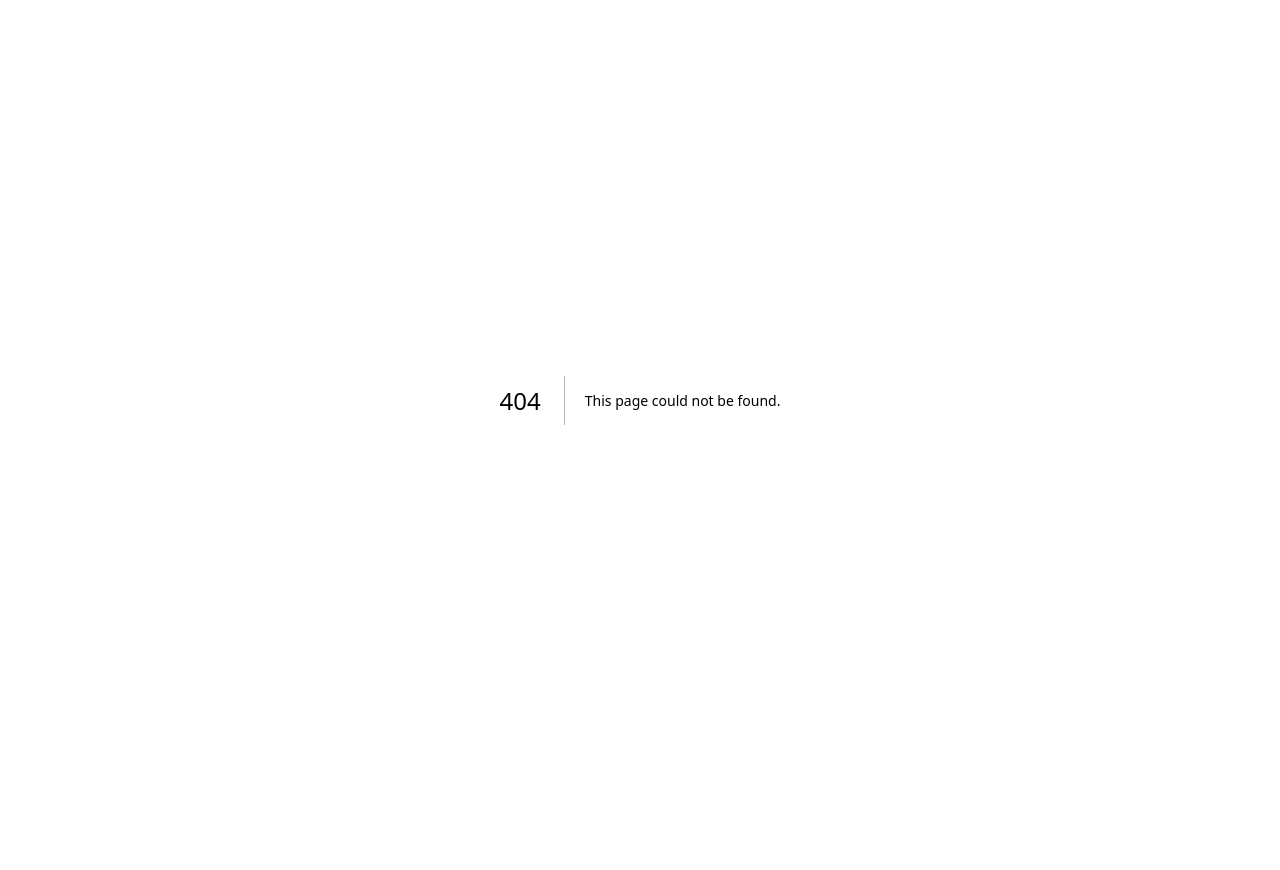
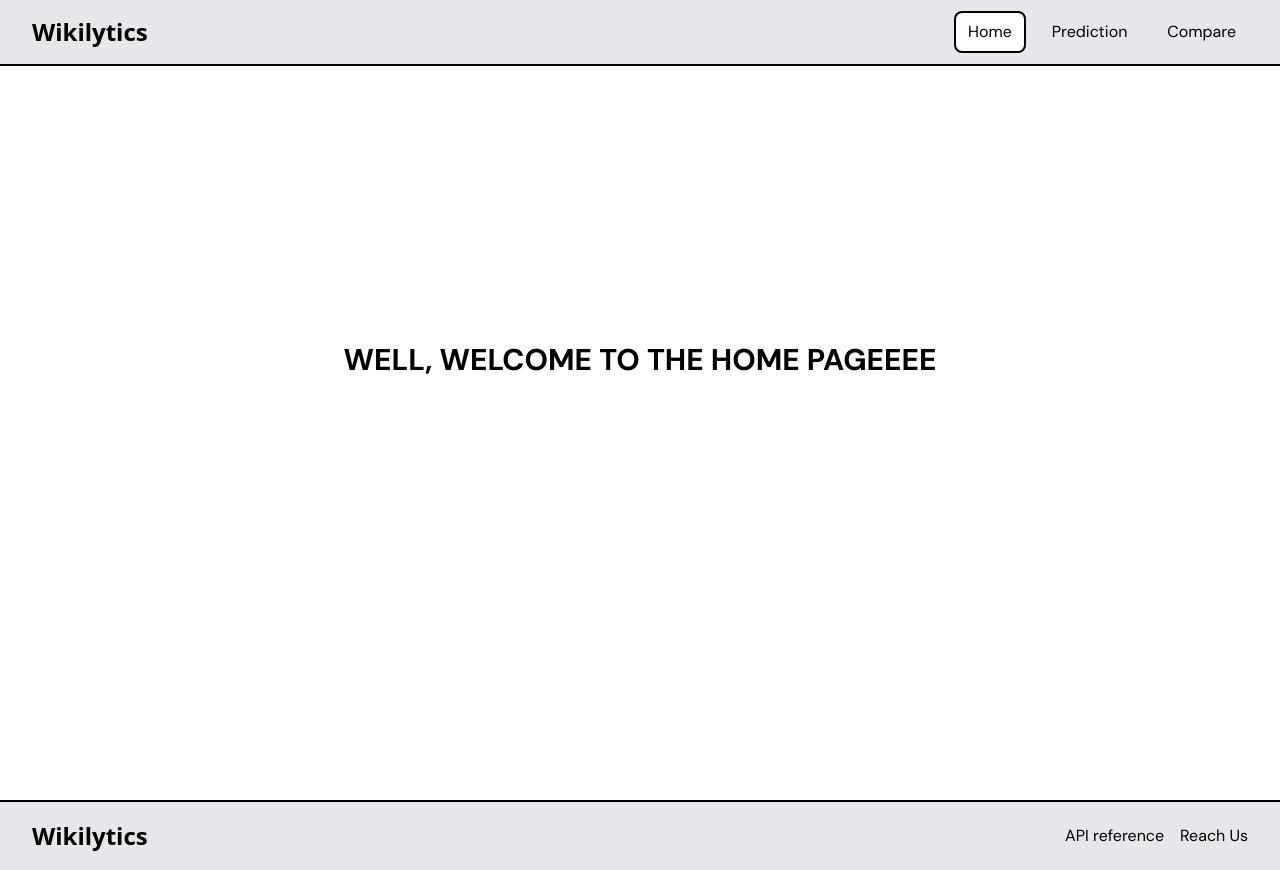
Before and after one commit to Purav30803/wikipedia-frontend, a Next.js app: page /home in a window 1280 px wide. Before the commit this address had no page. Before the commit the page ends 800 px from the top, so only its background shows below. Built offline with nearby package versions, Linux system fonts and the light colour scheme; a web font is replaced by a local one.

Commit message:
Add Home and Compare pages; update Navbar for active tab highlighting and integrate react-hot-toast

```diff
--- a/package.json
+++ b/package.json
@@ -15,6 +15,7 @@
     "next": "15.2.2",
     "react": "^19.0.0",
     "react-dom": "^19.0.0",
+    "react-hot-toast": "^2.5.2",
     "recharts": "^2.15.1"
   },
   "devDependencies": {
--- /dev/null
+++ b/src/app/compare/page.jsx
@@ -0,0 +1,14 @@
+import React from 'react';
+
+const Compare = () => {
+  return (
+    <div className='w-full min-h-screen'>
+    <div className='flex items-center justify-center min-h-[90vh]'>
+      <h1 className='font-bold text-3xl'>WELL, WELCOME TO THE COMPARE PAGEEEE </h1>
+    </div>
+    {/* <img src='https://media.istockphoto.com/id/1742364118/vector/website-development-build-homepage-layout-or-html-designer-seo-search-engine-optimization-or.jpg?s=612x612&w=0&k=20&c=_hC27uqAPswe88JKBQgUUjFWw4TKfS6a592CMsGYRmA=' className='w-[50%] min-h-[10vh]'/> */}
+  </div>
+  );
+}
+
+export default Compare;
--- a/src/app/globals.css
+++ b/src/app/globals.css
@@ -25,7 +25,7 @@ body{
     font-size: 1.5rem;
   }
 
-  /* button {
+  .button {
       background:transparent;
       padding:0.5rem 0.5rem;
       margin:0 0.5rem;
@@ -37,21 +37,21 @@ body{
       border-bottom-left-radius:15px 255px;
 }
 
-button.lined.thick{
+.button.lined.thick{
    border:solid 3px #41403E;
 }
-button.dotted.thick{
+.button.dotted.thick{
    border:dotted 3px #41403E;
 }
-button.dashed.thick{
+.button.dashed.thick{
   border:dashed 3px #41403E;
 }
-button.lined.thin{
+.button.lined.thin{
    border:solid 2px #41403E;
 }
-button.dotted.thin{
+.button.dotted.thin{
    border:dotted 2px #41403E;
 }
-button.dashed.thin{
+.button.dashed.thin{
   border:dashed 2px #41403E;
-} */
+}
--- /dev/null
+++ b/src/app/home/page.jsx
@@ -0,0 +1,14 @@
+import React from 'react';
+
+const Home = () => {
+  return (
+    <div className='w-full min-h-screen'>
+      <div className='flex items-center justify-center min-h-[90vh]'>
+        <h1 className='font-bold text-3xl'>WELL, WELCOME TO THE HOME PAGEEEE </h1>
+      </div>
+      {/* <img src='https://media.istockphoto.com/id/1742364118/vector/website-development-build-homepage-layout-or-html-designer-seo-search-engine-optimization-or.jpg?s=612x612&w=0&k=20&c=_hC27uqAPswe88JKBQgUUjFWw4TKfS6a592CMsGYRmA=' className='w-[50%] min-h-[10vh]'/> */}
+    </div>
+  );
+}
+
+export default Home;
--- a/src/app/layout.js
+++ b/src/app/layout.js
@@ -1,6 +1,8 @@
 import { Geist, Geist_Mono } from "next/font/google";
 import "./globals.css";
-
+import { Toaster } from "react-hot-toast";
+import Navbar from "@/components/Navbar";
+import Footer from "@/components/Footer";
 const geistSans = Geist({
   variable: "--font-geist-sans",
   subsets: ["latin"],
@@ -22,11 +24,14 @@ export default function RootLayout({ children }) {
         <link href="https://fonts.googleapis.com/css2?family=Ponomar&display=swap" rel="stylesheet" />
         <link href="https://fonts.googleapis.com/css2?family=DM+Sans:ital,opsz,wght@0,9..40,100..1000;1,9..40,100..1000&display=swap" rel="stylesheet"></link>
       </head>
+
       <body
         className={`${geistSans.variable} ${geistMono.variable} antialiased`}
       >
-
+        <Toaster />
+        <Navbar />
         {children}
+        <Footer />
       </body>
     </html>
   );
--- a/src/app/page.js
+++ b/src/app/page.js
@@ -9,7 +9,6 @@ import Footer from '@/components/Footer';
 export default function Home() {
   return (
     <>
-      <Navbar />
       <main className={`min-h-screen bg-white px-12 pt-16 lg:pt-0 md:pt-0 sm:pt-0 flex flex-col justify-center items-center md:px-32 sm:px-12 lg:px-32`}>
         <section className="w-full mt-16">
           <h1 className="text-4xl font-bold text-black">Welcome to Wikilytics</h1>
@@ -39,7 +38,6 @@ export default function Home() {
           </div>
         </section>
       </main>
-      <Footer />
     </>
   );
 }
@@ -55,13 +53,13 @@ const features = [
     title: 'Trending Articles',
     description: 'Stay updated with the latest trending articles on Wikipedia.',
     buttonText: 'Explore',
-    link: '/trending',
+    link: '/home',
   },
   {
     title: 'On This Day',
     description: "Discover historical events and birthdays with our 'On This Day' feature.",
     buttonText: 'Explore',
-    link: '/on-this-day',
+    link: '/home',
   },
   {
     title: 'Compare Articles',
--- a/src/app/predict/page.jsx
+++ b/src/app/predict/page.jsx
@@ -5,30 +5,45 @@ import React, { useState } from 'react';
 import api from '@/conf/api';
 import { LineChart, Line, XAxis, YAxis, CartesianGrid, Tooltip, ResponsiveContainer } from 'recharts';
 import Loader from '@/components/Loader';
+import {toast} from 'react-hot-toast'
 
 const Predict = () => {
     const [search, setSearch] = useState('');
     const [prediction, setPrediction] = useState(null);
     const [loading, setLoading] = useState(false);
+    const [error, setError] = useState(null);
 
     const handleSubmit = async () => {
         setLoading(true);
+        if (!search) {
+            toast.error('Please enter a valid Wikipedia link');
+            setLoading(false);
+            return;
+        }
+
         try {
             const res = await api.post('/wikipedia/search', { search });
             console.log(res.data);
+            if(res?.data?.error){
+                setError(res.data.error);
+                setLoading(false);
+                return;
+            }
             setPrediction(res.data);
         } catch (error) {
+            toast.error('An error occurred. Please try again later.');
             console.error(error);
+
         }
         setLoading(false);
     };
 
     return (
         <div className="min-h-screen flex flex-col">
-            <Navbar />
+            {/* <Navbar /> */}
             <main className="flex-1 my-8 flex flex-col justify-center items-center px-4 sm:px-8 lg:px-16 bg-white">
                 <section className="w-full max-w-7xl mt-16 ring-2 p-6 sm:p-12 lg:p-16 rounded-md bg-gray-100">
-                    <h1 className="text-3xl sm:text-4xl font-bold text-black text-left">Predict Future Engagement</h1>
+                    <h1 className="text-3xl sm:text-4xl font-bold text-black text-left">Predict Future Engagement of any Wikipedia Article</h1>
                     <p className="text-gray-600 mt-4 text-left">
                         Our models provide predictions for any Wikipedia article's future engagement.
                     </p>
@@ -50,17 +65,26 @@ const Predict = () => {
                             Predict
                         </button>}
                     </div>
-
-                    {prediction && (
+                    {error && (
+                        <div className='mt-8'>
+                            <h1 className='font-bold text-3xl text-red-400'>Error</h1>
+                            <p className='mt-3'>
+                                {error}
+                                </p>
+                                </div>
+                                )}
+                    {(!error && prediction) && (
                         <div className='pb-8'>
                         <div className='py-8'>
                             <h1 className='font-bold text-3xl'>Result</h1>
                             <p className='mt-3'>
-                                Our model predicts that the Wikipedia article {prediction.title} will have {prediction.search_results === "positive" ? "high" : "low"} engagement in the future.
+                                Our model predicts that the Wikipedia article {prediction.title} will have <span className='font-bold'>{prediction.search_results === "positive" ? "High" : "Low"} </span>engagement in the future.
                             </p>
                         </div>
                         <div className="mt-8 text-left grid grid-cols-1 md:grid-cols-2 lg:grid-cols-2 gap-y-8">
                             <div>
+                            <h1 className='font-bold text-3xl pb-8'>Stats</h1>
+
                             <h1 className="text-xl sm:text-2xl font-bold text-black">{prediction.data.title}</h1>
                             <div className="mt-4 space-y-2 text-black">
                                 <p>📝 Title Length: {prediction.data.title_length}</p>
@@ -74,7 +98,7 @@ const Predict = () => {
                             </div>
 
                             {/* Pageviews Graph */}
-                            <div className="w-full h-64">
+                            <div className="w-full h-64 mt-3 lg:mt-16 md:mt-16 sm:mt-3">
                                 <h2 className="text-lg font-semibold text-black mb-2">Last 10 Days' Pageviews</h2>
                                 <ResponsiveContainer width="100%" height="100%">
                                     <LineChart data={prediction.data.pageviews?.map((pv, index) => ({ day: `Day ${index + 1}`, views: pv }))}>
@@ -90,7 +114,7 @@ const Predict = () => {
                     )}
                 </section>
             </main>
-            <Footer />
+            {/* <Footer /> */}
         </div>
     );
 };
--- a/src/components/Navbar.jsx
+++ b/src/components/Navbar.jsx
@@ -1,18 +1,32 @@
+'use client';
 import { CloseOutlined, FundOutlined, MenuOutlined } from "@ant-design/icons";
-import { useState } from "react";
+import { useState, useEffect } from "react";
 
 function Navbar() {
     const [isMobileMenuOpen, setIsMobileMenuOpen] = useState(false);
-    const [activeTab, setActiveTab] = useState("home");
+    const [activeTab, setActiveTab] = useState("");
+    // get current path
 
-    const handleClick = (tab) => () => {
-        alert(tab)
+
+    const handleClick = (tab) => {
         setActiveTab(tab);
     };
 
     const toggleMobileMenu = () => {
         setIsMobileMenuOpen(!isMobileMenuOpen);
     };
+
+    const currentPath = window.location.pathname;
+    useEffect(() => {
+        if(currentPath == "/home") {
+            setActiveTab("home");
+        } else if (currentPath == "/predict") {
+            setActiveTab("prediction");
+        } else if (currentPath == "/compare") {
+            setActiveTab("compare");
+        }
+    }
+    , [currentPath]);
 
     return (
         <>
@@ -24,7 +38,7 @@ function Navbar() {
                             <button
                                 type="button"
                                 onClick={toggleMobileMenu}
-                                className="inline-flex items-center justify-center rounded-md p-2 outline-none ring-2 focus:outline-none"
+                                className="inline-flex items-center justify-center button rounded-md ml-3 p-2 outline-none ring-2 focus:outline-none"
                                 aria-controls="mobile-menu"
                                 aria-expanded={isMobileMenuOpen ? "true" : "false"}
                             >
@@ -54,7 +68,7 @@ function Navbar() {
                                     <a href="/predict" className={`rounded-md text-[16px] px-3 py-2 text-sm hover:ring-2 hover:bg-[#fff] text-black transition-all duration-300 ease-in-out transform ${activeTab == "prediction" ? "ring-2 bg-[#fff]":""}`} onClick={()=>handleClick("prediction")}>
                                         Prediction
                                     </a>
-                                    <a href="#" className={`rounded-md text-[16px] px-3 py-2 text-sm hover:ring-2 hover:bg-[#fff] text-black transition-all duration-300 ease-in-out transform ${activeTab == "compare" ? "ring-2 bg-[#fff]":""}`} onClick={()=>handleClick("compare")} >
+                                    <a href="/compare" className={`rounded-md text-[16px] px-3 py-2 text-sm hover:ring-2 hover:bg-[#fff] text-black transition-all duration-300 ease-in-out transform ${activeTab == "compare" ? "ring-2 bg-[#fff]":""}`} onClick={()=>handleClick("compare")} >
                                         Compare
                                     </a>
 
@@ -68,20 +82,20 @@ function Navbar() {
                 <div className={`${isMobileMenuOpen ? "block" : "hidden"} sm:hidden`} id="mobile-menu">
                     <div className="space-y-1 px-2 pt-2 pb-3">
                         <a
-                            href="#"
+                            href="/home"
                             className="block rounded-md px-3 py-2 text-sm font-medium text-black"
                             aria-current="page"
                         >
                             Home
                         </a>
                         <a
-                            href="#"
+                            href="/predict"
                             className="block rounded-md px-3 py-2 text-sm font-medium text-black"
                         >
                             Prediction
                         </a>
                         <a
-                            href="#"
+                            href="/compare"
                             className="block rounded-md px-3 py-2 text-sm font-medium text-black"
                         >
                             Compare
--- a/src/conf/api.js
+++ b/src/conf/api.js
@@ -3,7 +3,7 @@ import { BACKEND_URI } from './env';
 //LOAD ENV VARIABLES
 
 const api = axios.create({
-    baseURL: BACKEND_URI || 'https://wikipedia-backend-94sp.onrender.com/api',
+    baseURL: BACKEND_URI || 'http://localhost:8001/api',
     headers: {
         'Content-Type': 'application/json',
     },
```
Also changed, not shown: 1 other file (tests, documents, lock files or other folders).
